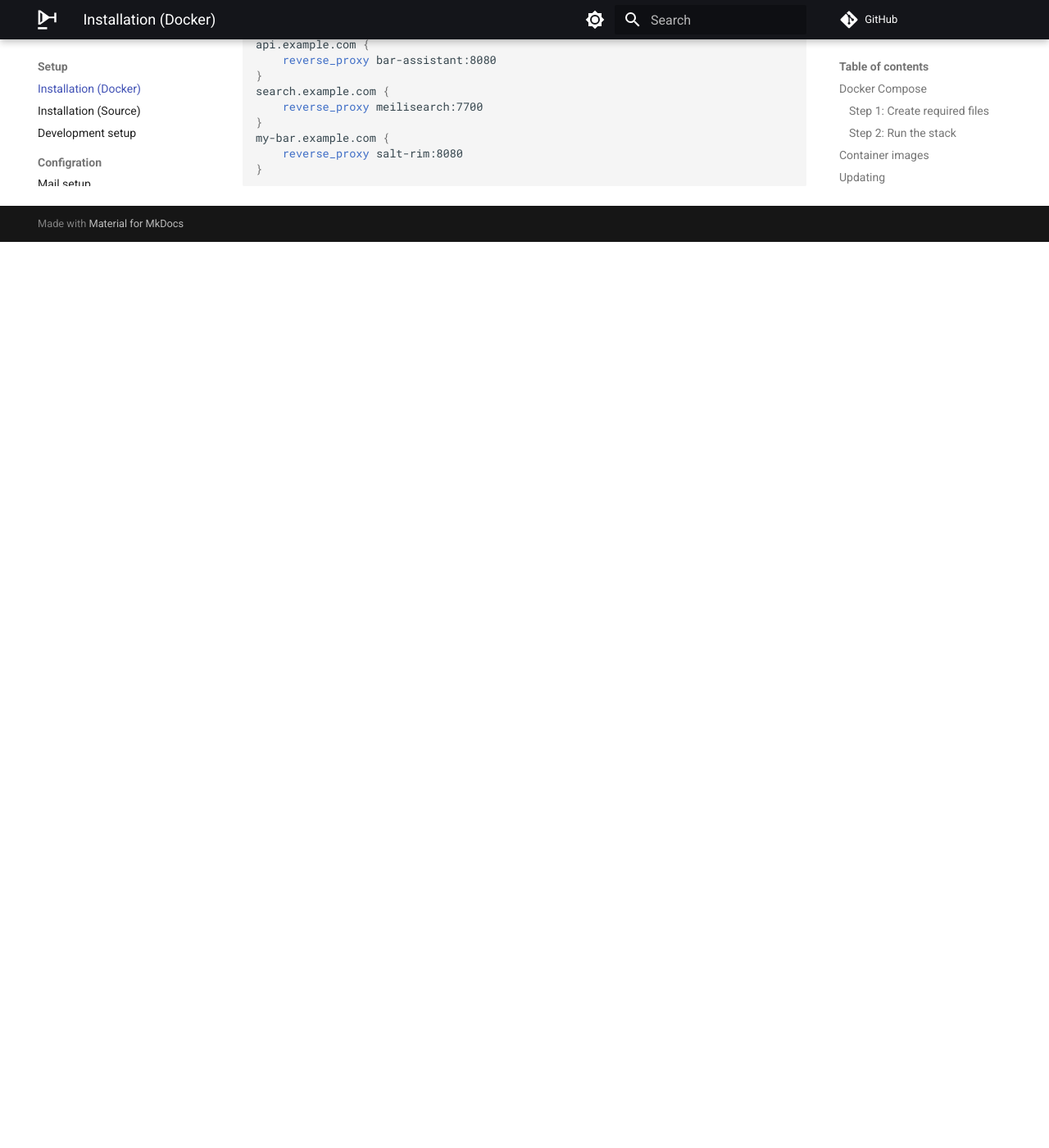
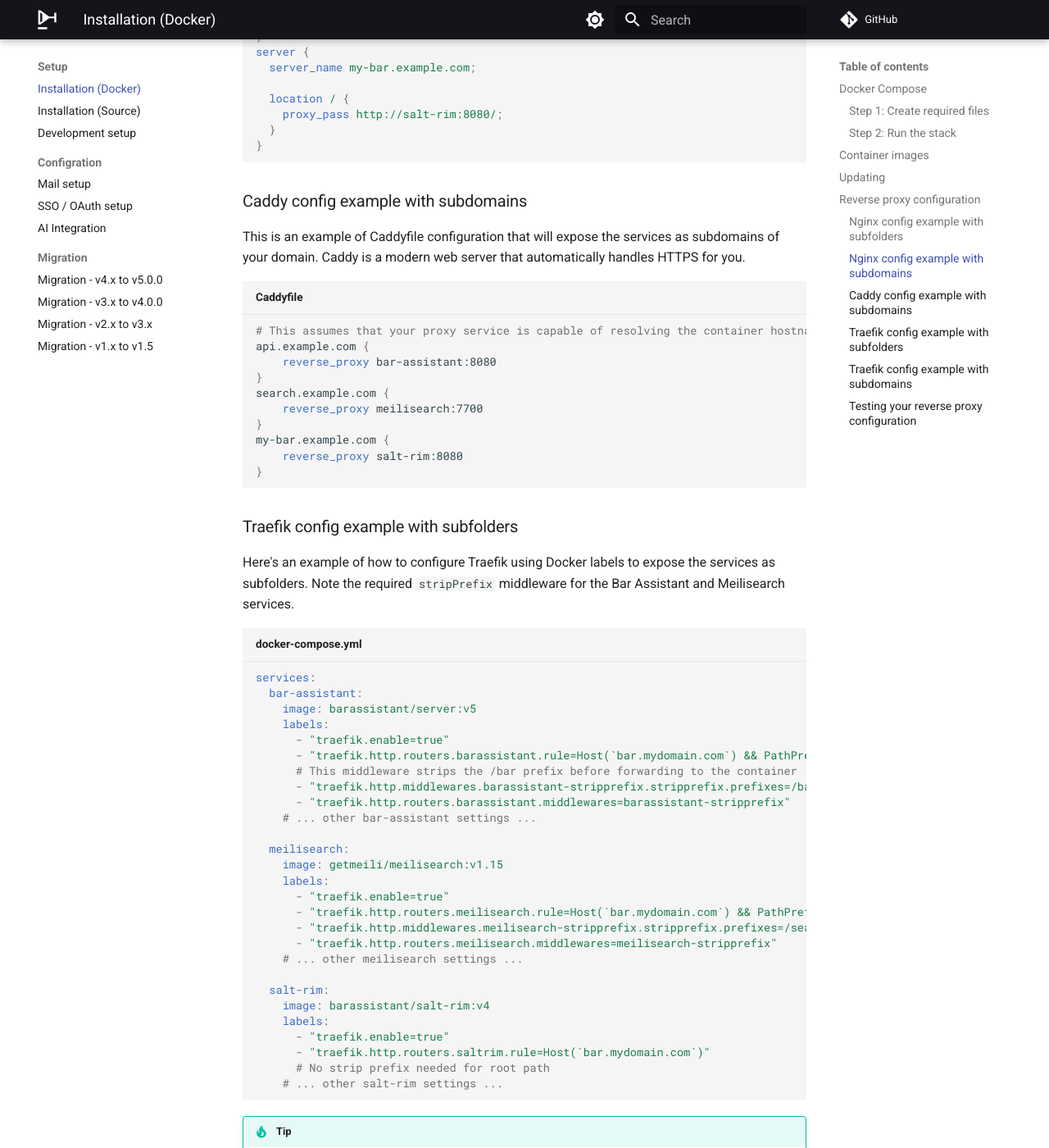
Before and after one commit to bar-assistant/docs, an MkDocs documentation site: the page built from docs/setup/index.md, in a window 1280 px wide and 1400 px high, scrolled down 4644 px. Shown: the whole window at 82% size. Built offline with MkDocs 1.6.1 and Material for MkDocs 9.7.7, drawn with Linux system fonts in a browser that asks for light colours; comment, search, counter and statistics services are not loaded; before the commit the page ends 4939 px from its top, so only the background shows below that; some of the changed text lies outside the part shown.

Commit message:
Add traefik examples

````diff
--- a/docs/setup/index.md
+++ b/docs/setup/index.md
@@ -122,7 +122,17 @@
 
 ## Reverse proxy configuration
 
-Currently the setup requires that you proxy 3 services. This can be done with Nginx, Caddy, or any other reverse proxy server. Don't forget to update your `.env` file with the correct URLs.
+Currently the recommended setup requires that you proxy 3 services. This can be done with Nginx, Caddy, Traefik, or any other reverse proxy server. Don't forget to update your `.env` file with the correct URLs.
+
+!!! warning "Path Prefix Stripping Required"
+
+    When serving Bar Assistant under a subfolder (e.g., `/bar`), your reverse proxy **must strip the path prefix** before forwarding requests to the application. Otherwise, you'll receive "Resource not found" errors.
+
+    For example, a request to `https://yourdomain.com/bar/api/server/version` should be forwarded to `http://bar-assistant:8080/api/server/version` (not `/bar/api/server/version`).
+
+    - **Nginx**: Handles this automatically with the trailing slash syntax (`location /bar/` → `proxy_pass http://backend/;`)
+    - **Traefik**: Requires explicit `stripPrefix` middleware
+    - **Caddy**: Requires `uri strip_prefix` directive when using subfolders
 
 ### Nginx config example with subfolders
 
@@ -134,10 +144,13 @@
     server_name bar.mydomain.com;
 
     location /bar/ {
+        # The trailing slashes cause Nginx to automatically strip the /bar prefix
+        # Request to /bar/api/version → forwarded as /api/version
         proxy_pass http://bar-assistant:8080/;
     }
 
     location /search/ {
+        # Similarly, /search/indexes → forwarded as /indexes
         proxy_pass http://meilisearch:7700/;
     }
 
@@ -192,3 +205,91 @@
     reverse_proxy salt-rim:8080
 }
 ```
+
+### Traefik config example with subfolders
+
+Here's an example of how to configure Traefik using Docker labels to expose the services as subfolders. Note the required `stripPrefix` middleware for the Bar Assistant and Meilisearch services.
+
+```yaml title="docker-compose.yml"
+services:
+  bar-assistant:
+    image: barassistant/server:v5
+    labels:
+      - "traefik.enable=true"
+      - "traefik.http.routers.barassistant.rule=Host(`bar.mydomain.com`) && PathPrefix(`/bar`)"
+      # This middleware strips the /bar prefix before forwarding to the container
+      - "traefik.http.middlewares.barassistant-stripprefix.stripprefix.prefixes=/bar"
+      - "traefik.http.routers.barassistant.middlewares=barassistant-stripprefix"
+    # ... other bar-assistant settings ...
+
+  meilisearch:
+    image: getmeili/meilisearch:v1.15
+    labels:
+      - "traefik.enable=true"
+      - "traefik.http.routers.meilisearch.rule=Host(`bar.mydomain.com`) && PathPrefix(`/search`)"
+      - "traefik.http.middlewares.meilisearch-stripprefix.stripprefix.prefixes=/search"
+      - "traefik.http.routers.meilisearch.middlewares=meilisearch-stripprefix"
+    # ... other meilisearch settings ...
+
+  salt-rim:
+    image: barassistant/salt-rim:v4
+    labels:
+      - "traefik.enable=true"
+      - "traefik.http.routers.saltrim.rule=Host(`bar.mydomain.com`)"
+      # No strip prefix needed for root path
+    # ... other salt-rim settings ...
+```
+
+!!! tip
+    Don't forget to update your `.env` file with the correct URLs:
+    ```
+    API_URL=https://bar.mydomain.com/bar
+    MEILISEARCH_URL=https://bar.mydomain.com/search
+    ```
+
+### Traefik config example with subdomains
+
+When using subdomains with Traefik, you don't need to worry about path stripping since each service is at the root of its subdomain.
+
+```yaml title="docker-compose.yml"
+services:
+  bar-assistant:
+    image: barassistant/server:v5
+    labels:
+      - "traefik.enable=true"
+      - "traefik.http.routers.barassistant-api.rule=Host(`api.example.com`)"
+    # ... other bar-assistant settings ...
+
+  meilisearch:
+    image: getmeili/meilisearch:v1.15
+    labels:
+      - "traefik.enable=true"
+      - "traefik.http.routers.meilisearch.rule=Host(`search.example.com`)"
+    # ... other meilisearch settings ...
+
+  salt-rim:
+    image: barassistant/salt-rim:v4
+    labels:
+      - "traefik.enable=true"
+      - "traefik.http.routers.saltrim.rule=Host(`my-bar.example.com`)"
+    # ... other salt-rim settings ...
+```
+
+!!! tip
+    Update your `.env` file:
+    ```
+    API_URL=https://api.example.com
+    MEILISEARCH_URL=https://search.example.com
+    ```
+
+### Testing your reverse proxy configuration
+
+To verify your reverse proxy is configured correctly:
+
+1. **Test the API server directly**: Visit `https://yourdomain.com/bar` (or your configured path). You should see: "This is your Bar Assistant instance."
+
+2. **Check the API documentation**: Visit `https://yourdomain.com/bar/docs`. You should see the Swagger API documentation page.
+
+3. **Test a specific endpoint**: Visit `https://yourdomain.com/bar/api/server/version`. You should see a JSON response with version information, not a "Resource not found" error.
+
+If any of these tests fail with "Resource not found", double-check that your reverse proxy is stripping the path prefix correctly.
````
Also changed, not shown: docs/faq.md (+10 -0 lines).
